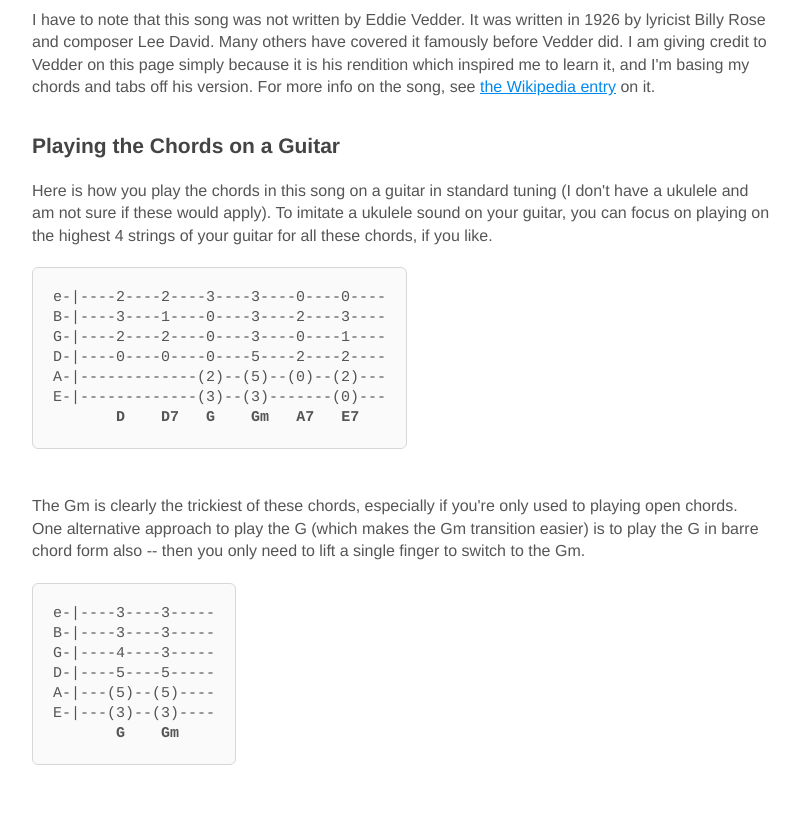
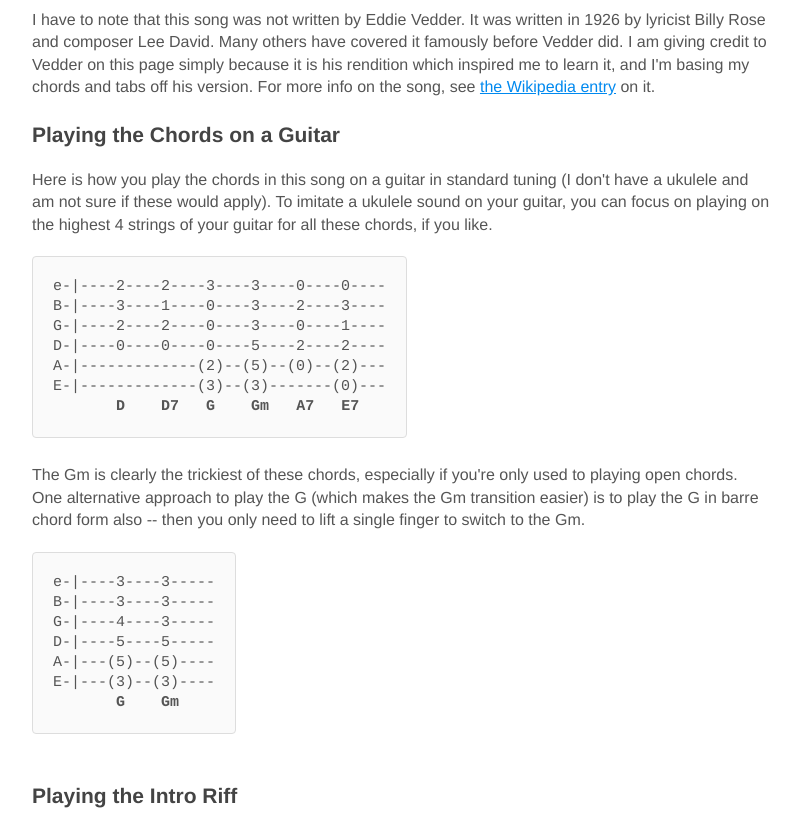
Before and after one commit to davidpots/responsitabs, a plain HTML site: page index.html in a window 1280 px wide. Shown: the part 1180-1993 px from the top of the page, without its empty margins (239-1039 px from the left). Drawn offline with nearby package versions, Linux system fonts and the light colour scheme.

Commit message:
Border radii tweak

```diff
--- a/css/main.css
+++ b/css/main.css
@@ -25,12 +25,12 @@
         h1      { font-size: 40px; line-height: 44px; }
         h2      { font-size: 32px; }
         h3      { font-size: 24px; }
-        h4      { font-size: 21px; margin-top: 32px; }
+        h4      { font-size: 21px; margin-top: 21px; }
         h2 + h4 { margin-top: 0; }
         h5      { font-size: 18px; }
         h6      { font-size: 18px; }
 
-        p         { margin: 20px 0 20px 0; }
+        p         { margin: 0 0 20px 0; }
 
         ul,ol     { margin: 0 0 20px 28px; padding: 0; }
         dl        { margin: 0 0 20px 0; }
@@ -38,7 +38,7 @@
         dl dd     { margin-bottom: 0px; margin-left: 24px; }
 
         pre,code  { font-size: 15px; line-height: 20px; font-family: 'Courier', monospace; }
-        pre       { overflow: auto; margin: 0 -20px 20px 0; padding: 20px; background: #fafafa; /*box-shadow: inset 0px 3px 9px rgba(0,0,0,0.05);*/ border: 1px solid #d7d7d7; /*border-radius: 6px; */display: inline-block; max-width: 100%; }
+        pre       { overflow: auto; margin: 0 -20px 20px 0; padding: 20px; background: #fafafa; /*box-shadow: inset 0px 3px 9px rgba(0,0,0,0.05);*/ border: 1px solid #ddd; /*border-radius: 6px; */display: inline-block; max-width: 100%; }
 /*        pre:after { content: ''; display: block; }*/
         pre h4    { margin: 0 0 -15px 0; font-size: 15px; text-transform: uppercase; }
         code      { display: inline-block; white-space: nowrap; padding: 2px 6px; border-radius: 3px; background: #f4f4f4; }
@@ -76,5 +76,5 @@ pre::-webkit-scrollbar-thumb {
            Otherwise it will be 100% wide. */
         @media (min-width: 768px) {
           .content { width: 768px; margin: 0 auto; }
-          pre { margin-left: 0; margin-right: 0; border-radius: 6px; }
+          pre { margin-left: 0; margin-right: 0; border-radius: 4px; }
         }
```
